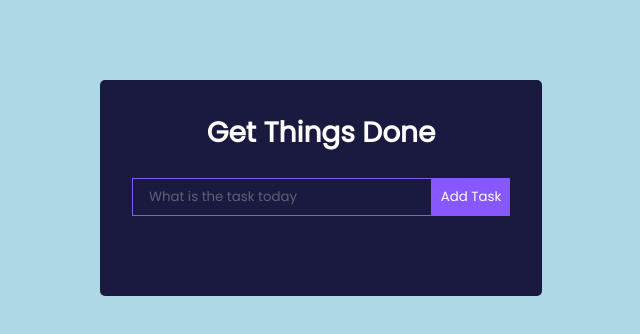
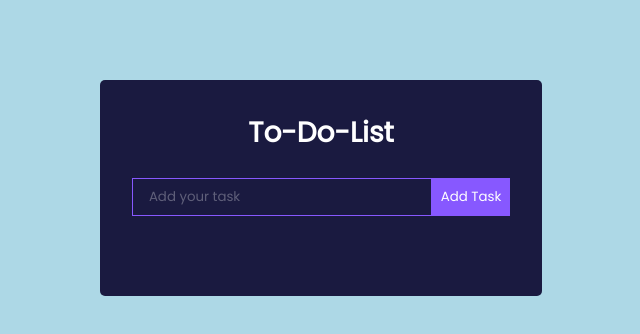
Before and after one commit to NkosinathiSeptember23/To-do-list, a React (Create React App) app: page / in a window 1280 px wide. Shown: the top 334 px of the page, without its empty margins (319-959 px from the left). Built offline with nearby package versions, Linux system fonts and the light colour scheme.

Commit message:
push everything

```diff
--- a/package.json
+++ b/package.json
@@ -12,6 +12,8 @@
     "@testing-library/react": "^13.4.0",
     "@testing-library/user-event": "^13.5.0",
     "express": "^4.21.1",
+    "mongodb": "^6.10.0",
+    "mongoose": "^8.8.0",
     "react": "^18.3.1",
     "react-dom": "^18.3.1",
     "react-scripts": "5.0.1",
--- a/src/components/TodoForm.js
+++ b/src/components/TodoForm.js
@@ -12,7 +12,7 @@ const TodoForm = ({addTodo}) => {
     }
   return (
     <form className='TodoForm' onSubmit={handleSubmit}>
-      <input type="text" className='todo-input' value={value} placeholder='What is the task today' onChange={(e) => setValue(e.target.value)} />
+      <input type="text" className='todo-input' value={value} placeholder='Add your task' onChange={(e) => setValue(e.target.value)} />
       <button type='submit' className='todo-btn'>Add Task</button>
     </form>
   )
--- a/src/components/TodoWrapper.js
+++ b/src/components/TodoWrapper.js
@@ -34,7 +34,7 @@ const TodoWrapper = () => {
     }
   return (
     <div className='TodoWrapper'>
-      <h1>Get Things Done</h1>
+      <h1>To-Do-List</h1>
       <TodoForm addTodo={addTodo}/>
       {todos.map((todo, index) =>(
         todo.isEditing ? (
```
Also changed, not shown: db.js (added), 1 other file (tests, documents, lock files or other folders).
